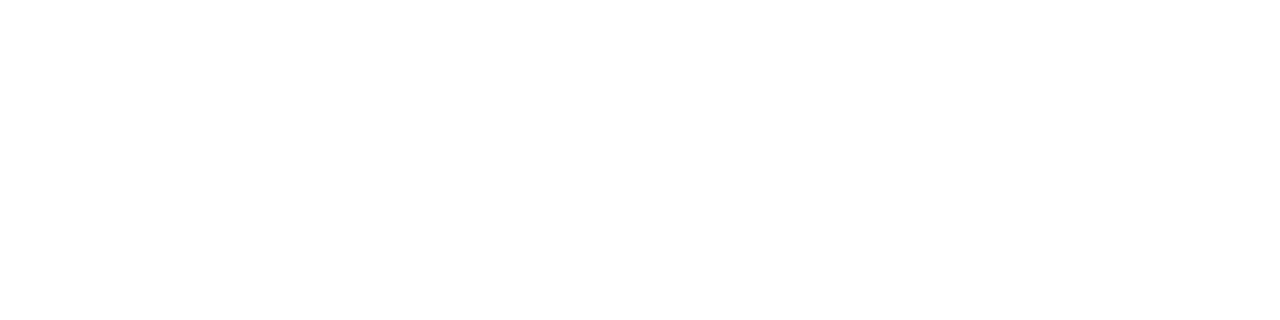
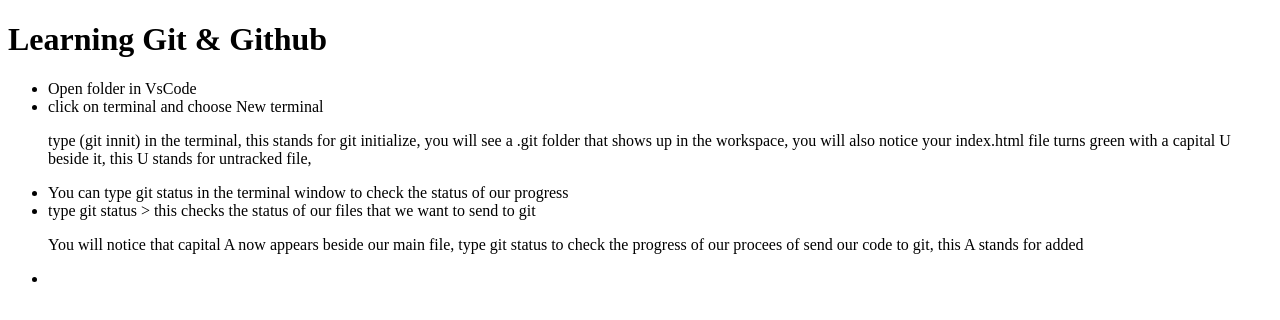
Before and after one commit to KAHWAIKK/learning-git-github, a plain HTML site: page index.html in a window 1280 px wide. Drawn offline with Linux system fonts and the light colour scheme.

Commit message:
Second Commit

```diff
--- a/index.html
+++ b/index.html
@@ -8,5 +8,17 @@
 </head>
 <body>
 
+    <p>
+        <h1>Learning Git & Github</h1>
+        <ul>
+            <li>Open folder in VsCode</li>
+            <li>click on terminal and choose New terminal</li>
+            <p>type (git innit) in the terminal, this stands for git initialize, you will see a .git folder that shows up in the workspace, you will also notice your index.html file turns green with a capital U beside it, this U stands for untracked file,
+                <li>You can type git status in the terminal window to check the status of our progress</li>
+                <li>type git status > this checks the status of our files that we want to send to git<p>You will notice that capital A now appears beside our main file, type git status to check the progress of our procees of send our code to git, this A stands for added </p></li>
+                <li></li>
+            </p>
+        </ul>
+    </p>
 </body>
 </html>
```
